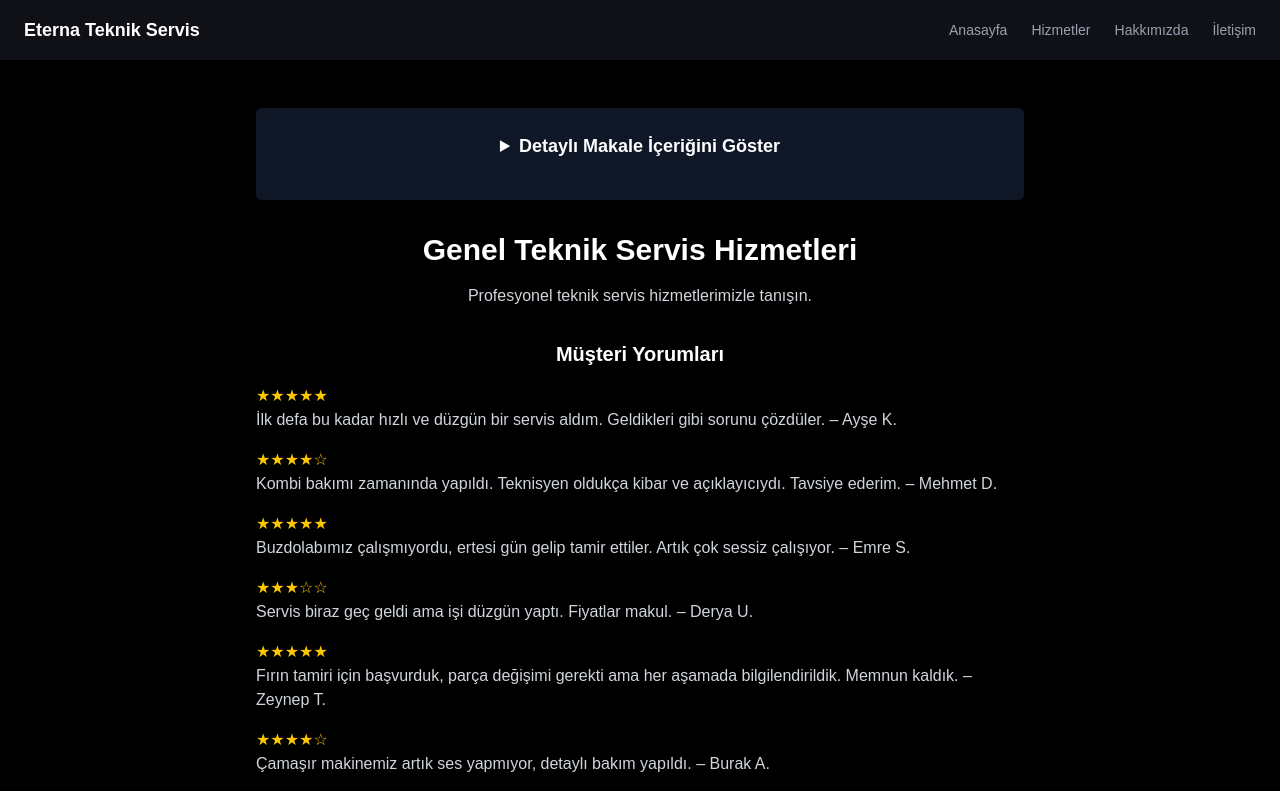
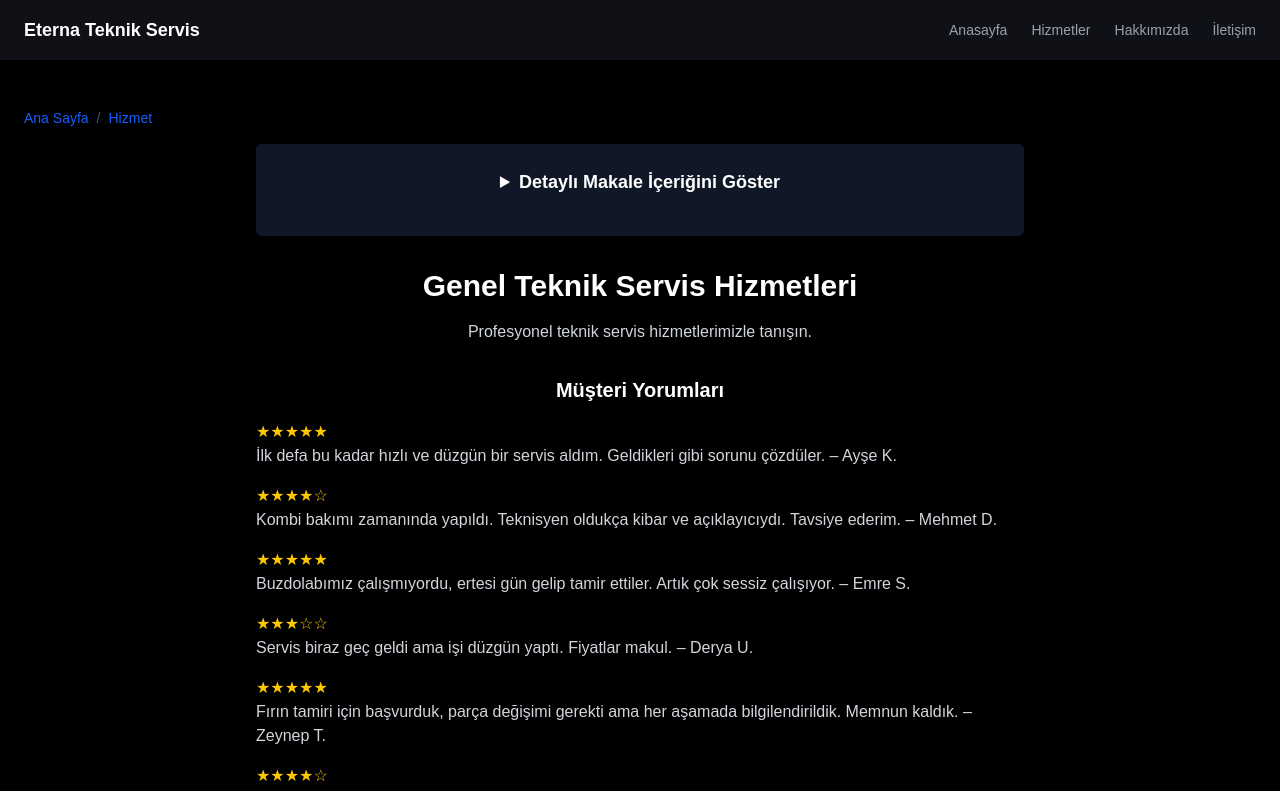
Before and after one commit to berkaybakac/service-web, a Next.js app: page /hizmet in a window 1280 px wide. Shown: the top 791 px of the page. Built offline with nearby package versions, Linux system fonts and the light colour scheme.

Commit message:
Feat: Add visual breadcrumb and BreadcrumbList schema to service pages for improved SEO and UX

```diff
--- a/src/app/hizmet/page.tsx
+++ b/src/app/hizmet/page.tsx
@@ -3,6 +3,7 @@
 import { fakeReviews } from '@/data/fakeReviews';
 import dynamic from 'next/dynamic';
 // import Head from 'next/head'; // Next.js App Router'da next/head yerine Metadata veya direkt script tagleri kullanılır
+import Breadcrumb from '@/components/Breadcrumb';
 import company from '@/config/company'; // company bilgilerini import et
 import { useSearchParams } from 'next/navigation';
 import { Suspense } from 'react';
@@ -166,7 +167,41 @@ export default function ServiceDetailPage() {
         dangerouslySetInnerHTML={{ __html: JSON.stringify(jsonLd) }}
       />
 
+      <script
+        type="application/ld+json"
+        dangerouslySetInnerHTML={{
+          __html: JSON.stringify({
+            '@context': 'https://schema.org',
+            '@type': 'BreadcrumbList',
+            itemListElement: [
+              {
+                '@type': 'ListItem',
+                position: 1,
+                name: 'Ana Sayfa',
+                item: `${company.url}/`,
+              },
+              {
+                '@type': 'ListItem',
+                position: 2,
+                name: 'Hizmetler',
+                item: `${company.url}/hizmet`,
+              },
+              {
+                '@type': 'ListItem',
+                position: 3,
+                name: pageTitle,
+                item: `${company.url}/hizmet?service=${encodeURIComponent(
+                  displayServiceName
+                )}`,
+              },
+            ],
+          }),
+        }}
+      />
+
       <main className="bg-black text-white px-6 py-12">
+        <Breadcrumb />
+
         <div className="max-w-3xl mx-auto text-center">
           {/* Makale içeriği her zaman gösterilecek */}
           <Suspense fallback={<div>Makale içeriği yükleniyor...</div>}>
--- /dev/null
+++ b/src/components/Breadcrumb.tsx
@@ -0,0 +1,39 @@
+'use client';
+
+import Link from 'next/link';
+import { usePathname } from 'next/navigation';
+import { useEffect, useState } from 'react';
+
+export default function Breadcrumb() {
+  const pathname = usePathname();
+  const [breadcrumbs, setBreadcrumbs] = useState<
+    { name: string; href: string }[]
+  >([]);
+
+  useEffect(() => {
+    if (!pathname) return;
+
+    const pathParts = pathname.split('/').filter(Boolean);
+    const pathArray = pathParts.map((part, index) => {
+      return {
+        name: decodeURIComponent(part),
+        href: '/' + pathParts.slice(0, index + 1).join('/'),
+      };
+    });
+
+    setBreadcrumbs([{ name: 'Ana Sayfa', href: '/' }, ...pathArray]);
+  }, [pathname]);
+
+  return (
+    <nav className="text-sm text-gray-600 mb-4" aria-label="breadcrumb">
+      {breadcrumbs.map((crumb, index) => (
+        <span key={crumb.href}>
+          <Link href={crumb.href} className="text-blue-600 hover:underline">
+            {crumb.name.charAt(0).toUpperCase() + crumb.name.slice(1)}
+          </Link>
+          {index < breadcrumbs.length - 1 && <span className="mx-2">/</span>}
+        </span>
+      ))}
+    </nav>
+  );
+}
```
